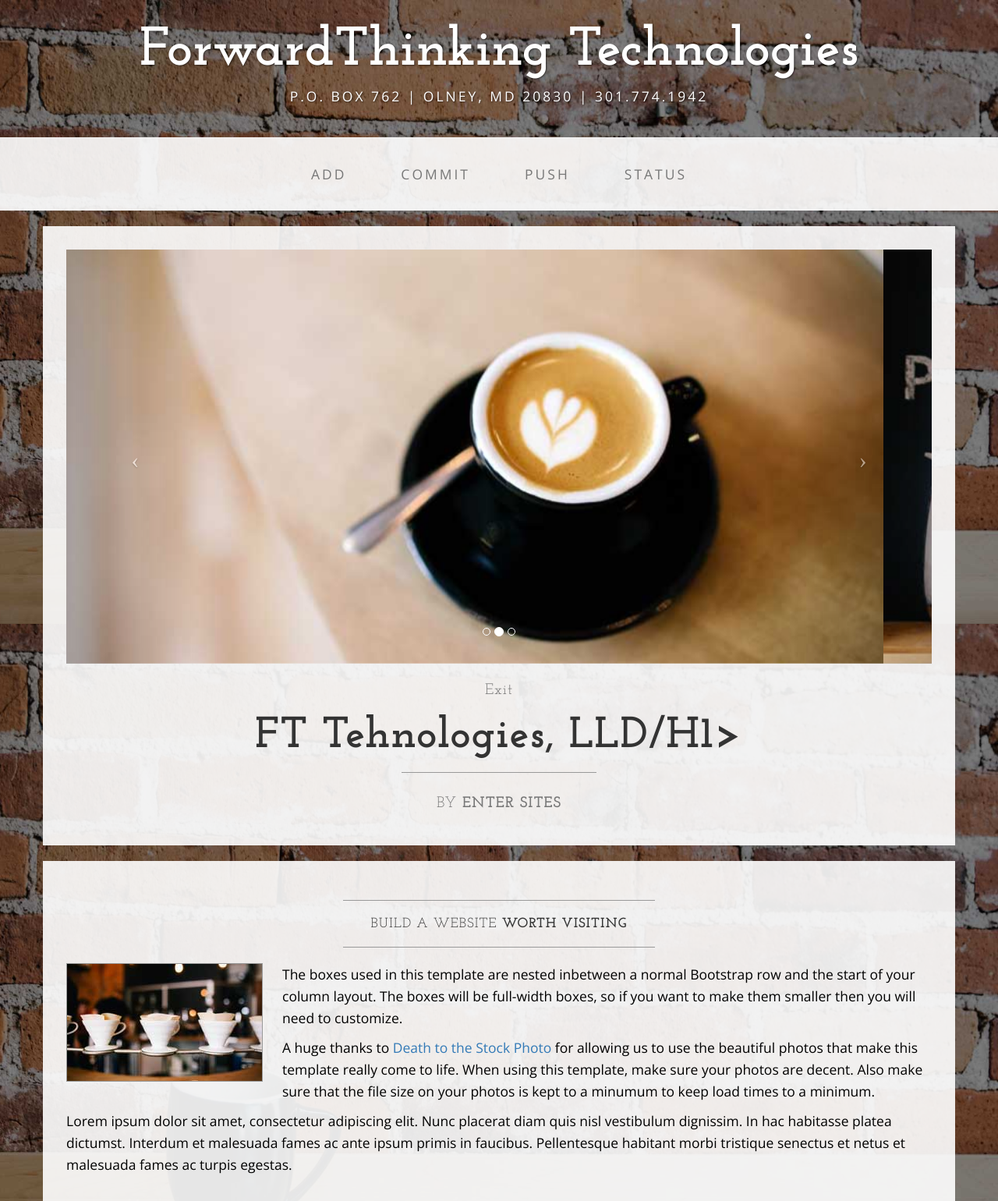
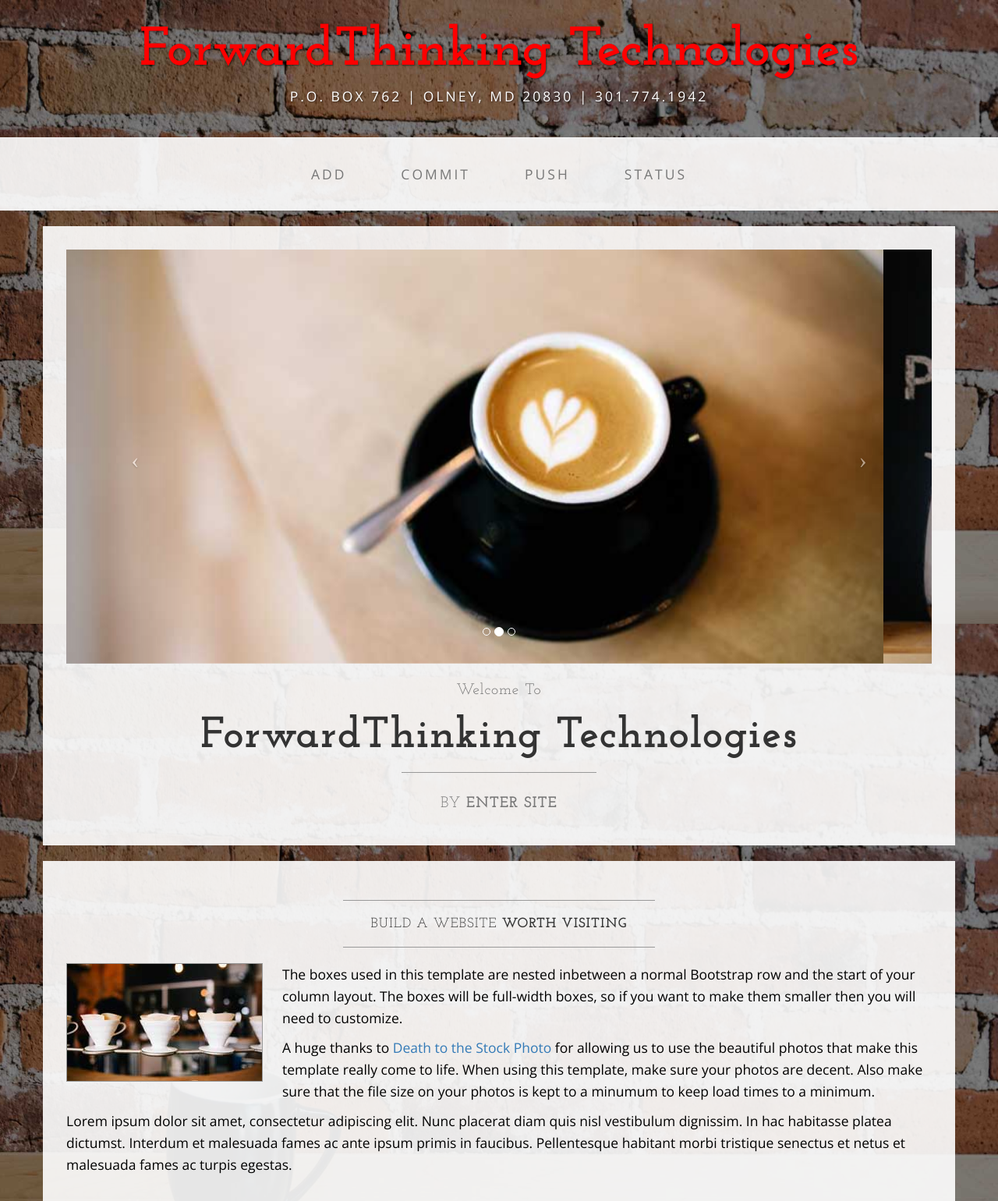
Before and after one commit to kloudworks/gittest, a plain HTML site: page index.html in a window 1280 px wide. Shown: the top 1540 px of the page at 78% size. Drawn offline with nearby package versions, Linux system fonts and the light colour scheme.

Commit message:
changed color of brand class

```diff
--- a/css/business-casual.css
+++ b/css/business-casual.css
@@ -190,3 +190,7 @@ footer p {
         clear: both;
     }
 }
+
+.brand {
+    color: #ff0000;
+}
--- a/index.html
+++ b/index.html
@@ -106,13 +106,13 @@
                         </a>
                     </div>
                     <h2 class="brand-before">
-                        <small>Exit</small>
+                        <small>Welcome to</small>
                     </h2>
-                    <h1 class="brand-name">FT Tehnologies, LLD/h1>
+                    <h1 class="brand-name">ForwardThinking Technologies</h1>
                     <hr class="tagline-divider">
                     <h2>
                         <small>By
-                            <strong>Enter Sites</strong>
+                            <strong>Enter Site</strong>
                         </small>
                     </h2>
                 </div>
```
